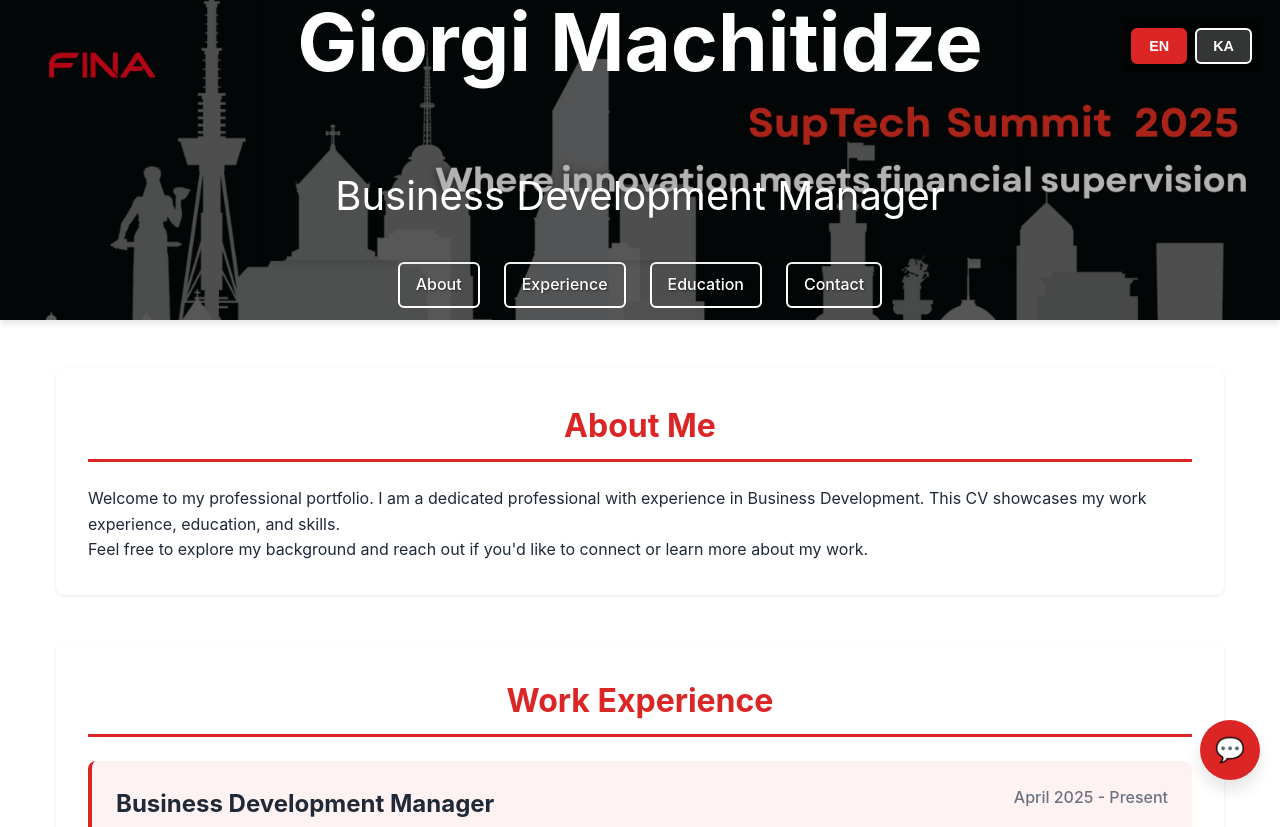
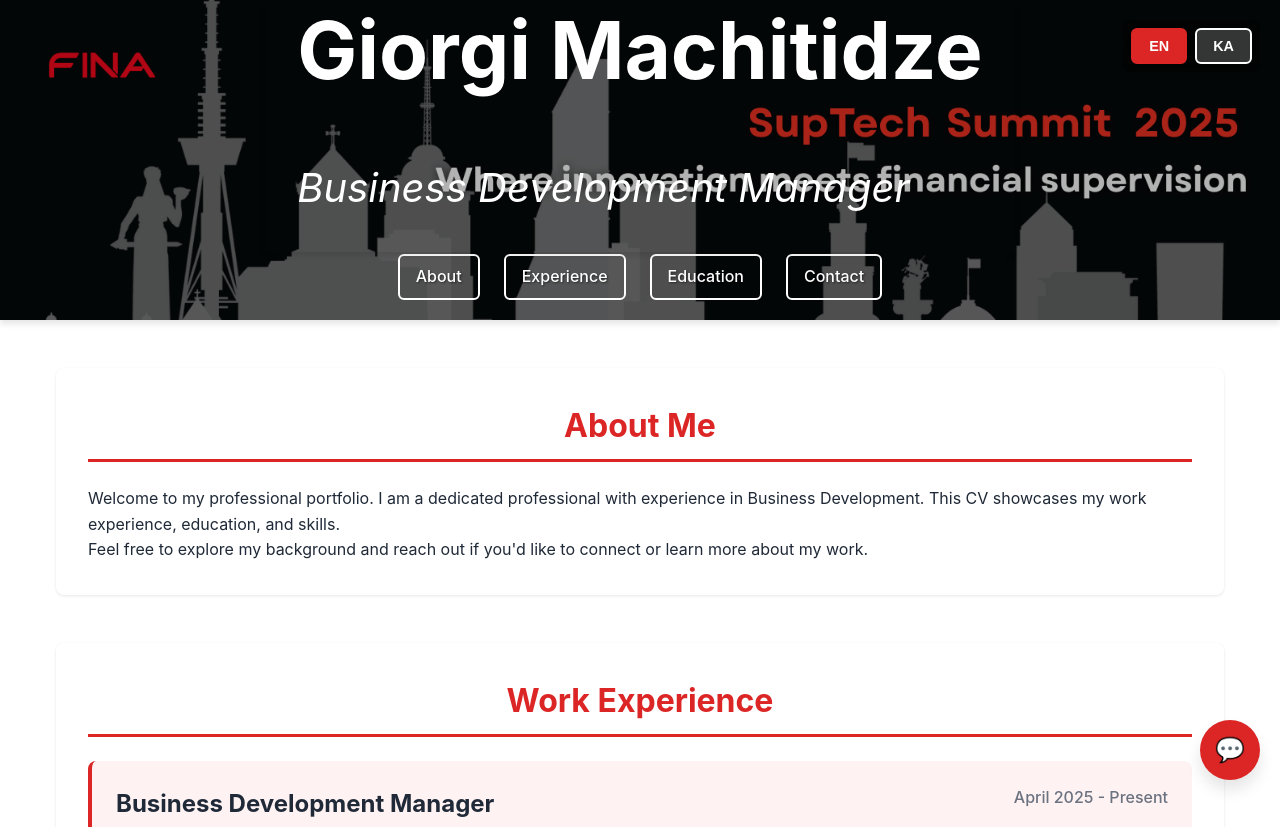
Before and after one commit to GMACHITID/CV_MDTRM, a plain HTML site: page index.html in a window 1280 px wide. Shown: the top 827 px of the page. Drawn offline with Linux system fonts and the light colour scheme.

Commit message:
let this end

```diff
--- a/styles.css
+++ b/styles.css
@@ -110,7 +110,7 @@ header > * {
 .header-content {
     max-width: 1200px;
     margin: 0 auto;
-    text-align: center;
+    text-align: left;
     margin-bottom: 0.125rem;
     background: transparent;
     padding: 2rem;
@@ -119,17 +119,17 @@ header > * {
     z-index: 2;
     display: flex;
     flex-direction: column;
-    align-items: center;
+    align-items: flex-start;
     justify-content: center;
 }
 
 header h1 {
     font-size: 5rem;
-    margin-bottom: 0.5rem;
+    margin-bottom: 0;
     animation: fadeInDown 0.8s ease-out;
     color: white;
     transform: translateY(-50px);
-    text-align: center;
+    text-align: left;
     width: 100%;
 }
 
@@ -138,10 +138,12 @@ header .title {
     opacity: 0.9;
     animation: fadeInUp 0.8s ease-out 0.2s both;
     color: white;
-    transform: translateY(20px);
-    text-align: center;
+    transform: translateY(-30px);
+    text-align: left;
     width: 100%;
     margin-bottom: 0;
+    font-style: italic;
+    margin-top: -0.5rem;
 }
 
 /* Navigation Styles */
```
